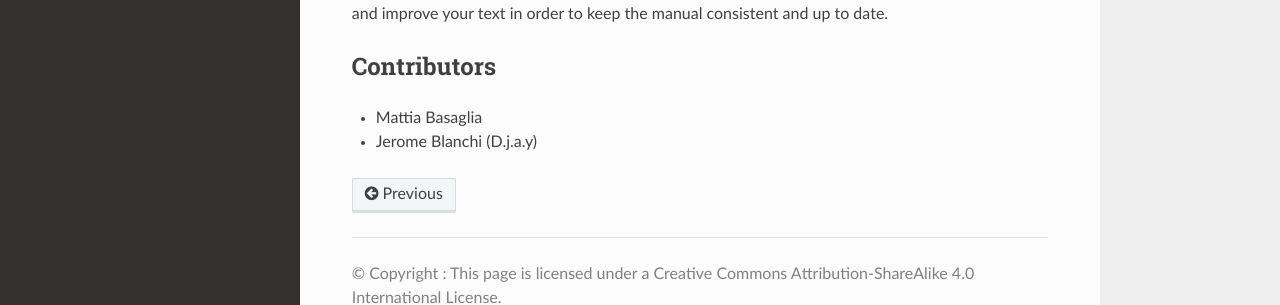
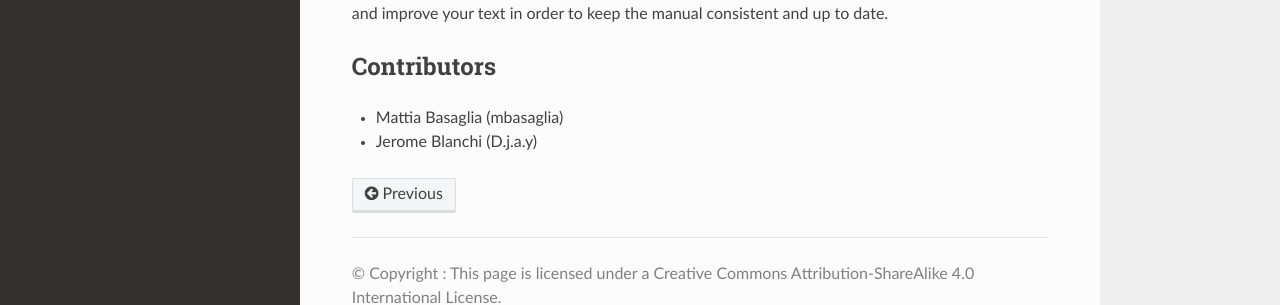
Before and after one commit to synfig/synfig-docs, a Sphinx documentation site: the page built from source/about.rst, in a window 1280 px wide and 1113 px high. Shown: the part 746-1051 px from the top of the window. Built offline with Sphinx 7.4.7 and the Read the Docs theme 2.0.0, drawn with Linux system fonts in a browser that asks for light colours.

Commit message:
Add github username (for reference)

```diff
--- a/source/about.rst
+++ b/source/about.rst
@@ -39,6 +39,5 @@ However, others can change and improve your text in order to keep the manual con
 Contributors
 ===============
 
-
-* Mattia Basaglia
+* Mattia Basaglia (mbasaglia)
 * Jerome Blanchi (D.j.a.y)
```
